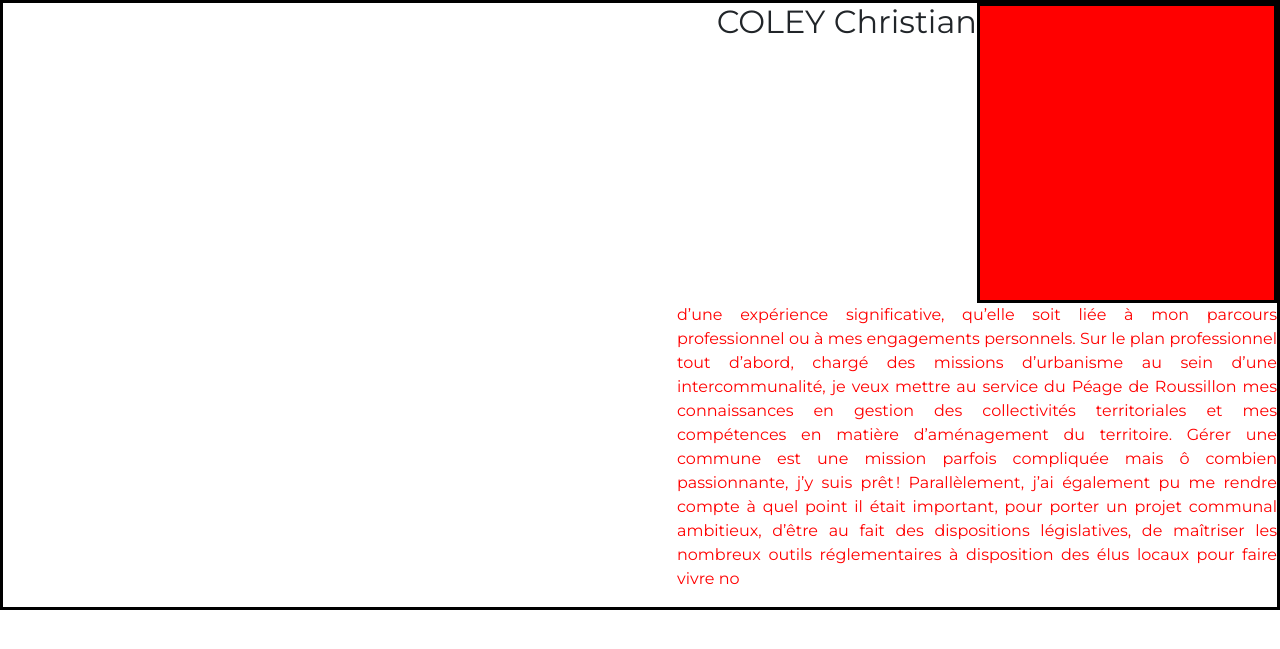
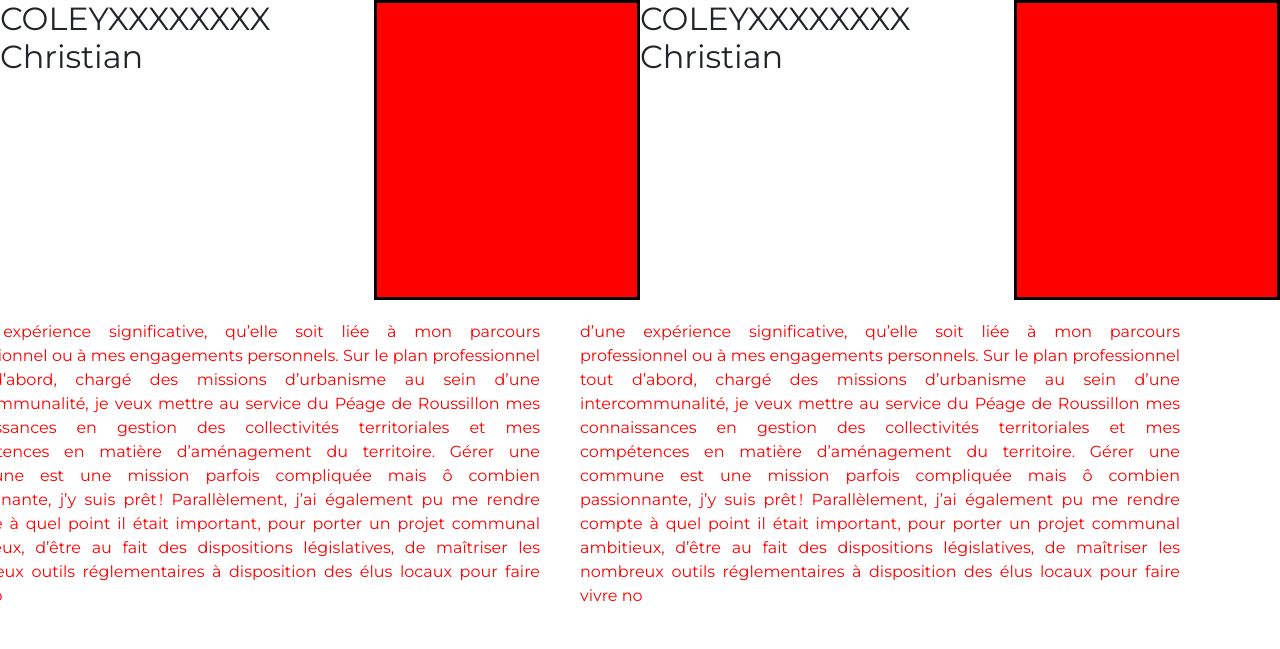
Before and after one commit to chris091084/projet_peage_une_nouvelle_dynamique, a PHP site: page /index/equipe.html in a window 1280 px wide. Shown: the top 649 px of the page. Run offline with PHP 8.4, Linux system fonts and the light colour scheme.

Commit message:
positionnement des cartes équipe

```diff
--- a/assets/css/Style.css
+++ b/assets/css/Style.css
@@ -177,10 +177,15 @@ i{
 
 /***partie équipe********/
 
+.equipes{
+    display: flex;
+    flex-direction: row;
+}
+
 .carte-equipe{
     display: flex;
     flex-direction: column;
-    border: solid black;
+    width: 50%;
 }
 
 .titrep-photo{
@@ -200,4 +205,6 @@ i{
     width: 600px;
     align-self: flex-end;
     text-align: justify;
+    margin-right: 100px;
+    margin-top: 20px;
 }
--- a/index/equipe.html
+++ b/index/equipe.html
@@ -11,15 +11,25 @@
     <title>Title</title>
 </head>
 <body>
-
+<section class="equipes">
 <Article class="carte-equipe">
     <div class="titrep-photo">
-        <h2> COLEY Christian</h2>
+        <h2> COLEYXXXXXXXX Christian</h2>
         <div class="photos-liste"></div>
     </div>
     <p class="commentaire-liste">d’une expérience significative, qu’elle soit liée à mon parcours professionnel ou à mes engagements personnels. Sur le plan professionnel tout d’abord, chargé des missions d’urbanisme au sein d’une intercommunalité, je veux mettre au service du Péage de Roussillon mes connaissances en gestion des collectivités territoriales et mes compétences en matière d’aménagement du territoire. Gérer une commune est une mission parfois compliquée mais ô combien passionnante, j’y suis prêt ! Parallèlement, j’ai également pu me rendre compte à quel point il était important, pour porter un projet communal ambitieux, d’être au fait des dispositions législatives, de maîtriser les
         nombreux outils réglementaires à disposition des élus locaux pour faire vivre no</p>
 </Article>
 
+<Article class="carte-equipe">
+    <div class="titrep-photo">
+        <h2> COLEYXXXXXXXX Christian</h2>
+        <div class="photos-liste"></div>
+    </div>
+    <p class="commentaire-liste">d’une expérience significative, qu’elle soit liée à mon parcours professionnel ou à mes engagements personnels. Sur le plan professionnel tout d’abord, chargé des missions d’urbanisme au sein d’une intercommunalité, je veux mettre au service du Péage de Roussillon mes connaissances en gestion des collectivités territoriales et mes compétences en matière d’aménagement du territoire. Gérer une commune est une mission parfois compliquée mais ô combien passionnante, j’y suis prêt ! Parallèlement, j’ai également pu me rendre compte à quel point il était important, pour porter un projet communal ambitieux, d’être au fait des dispositions législatives, de maîtriser les
+        nombreux outils réglementaires à disposition des élus locaux pour faire vivre no</p>
+</Article>
+</section>
+
 </body>
 </html>
```
